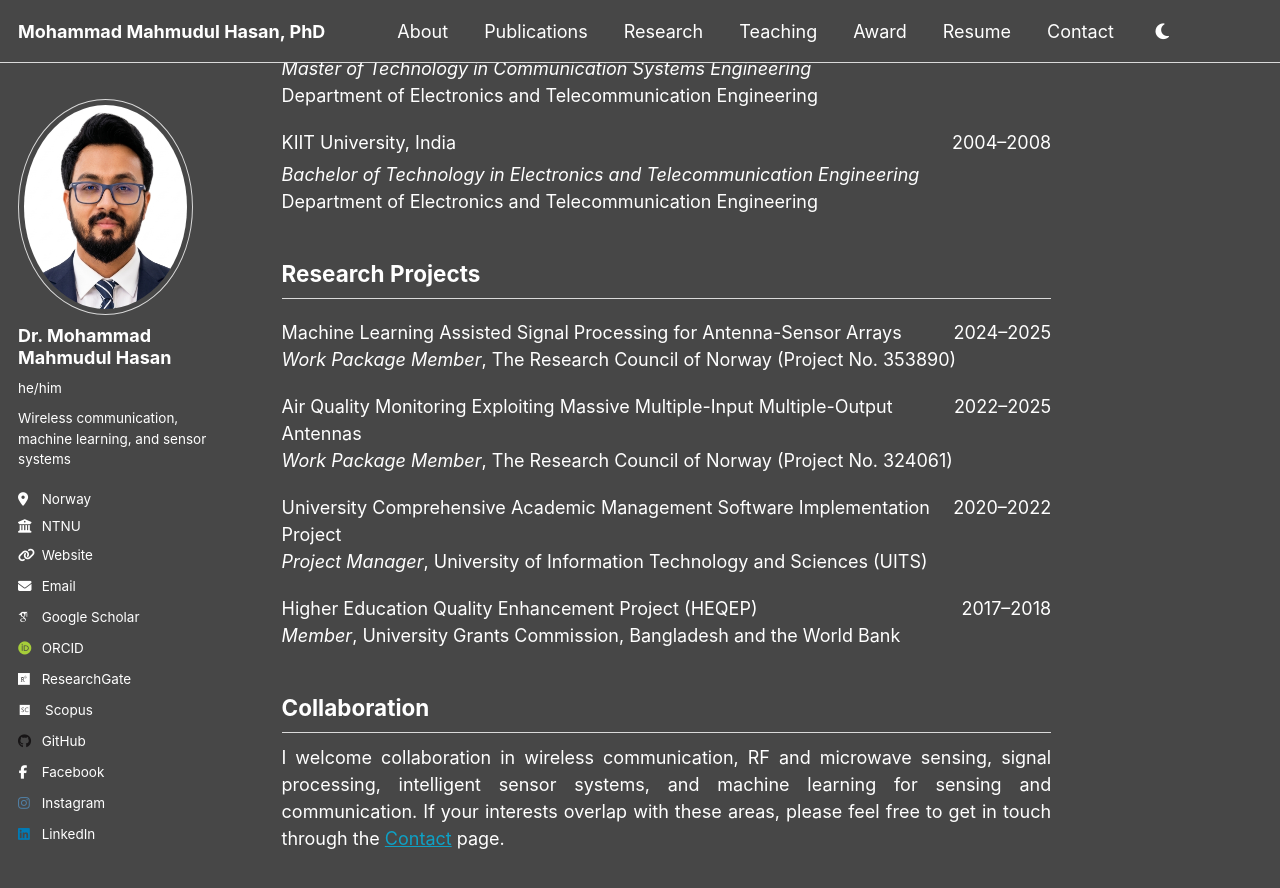
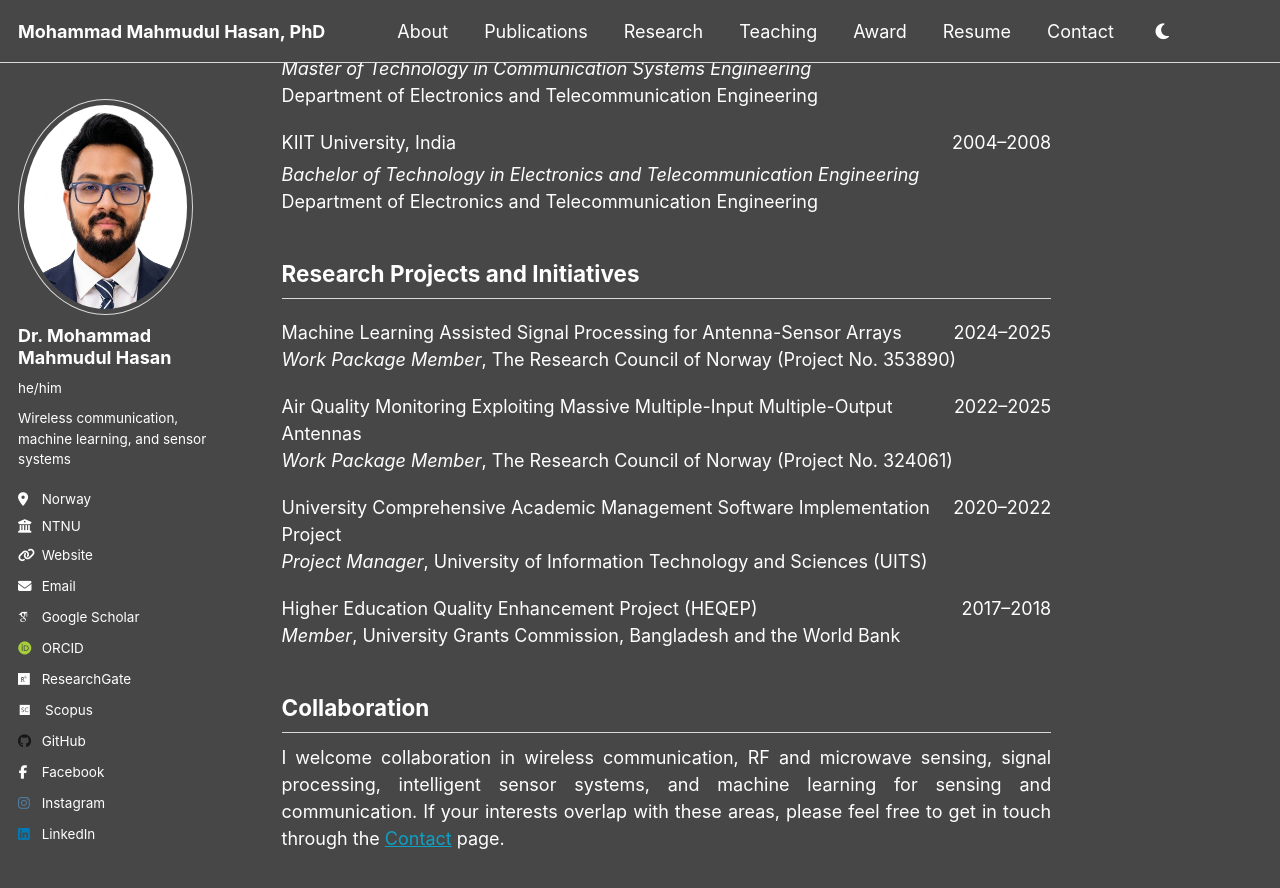
Before and after one commit to dearmahmud/dearmahmud.github.io, a Jekyll site: the page built from _pages/about.md, in a window 1280 px wide and 900 px high, scrolled down 3555 px. Shown: the top 888 px of the window. Built offline with Jekyll 4.4.1, drawn with Linux system fonts in a browser that asks for light colours; some web fonts are replaced.

Commit message:
Update about.md

```diff
--- a/_pages/about.md
+++ b/_pages/about.md
@@ -183,7 +183,7 @@ For a full list of publications, please visit the <a href="/publications/">Publi
   Department of Electronics and Telecommunication Engineering
 </p>
 
-## Research Projects
+## Research Projects and Initiatives
 
 <div style="margin-top: 20px; display: flex; justify-content: space-between;">
   <span style="flex: 1; padding-right: 20px;">Machine Learning Assisted Signal Processing for Antenna-Sensor Arrays</span>
```
